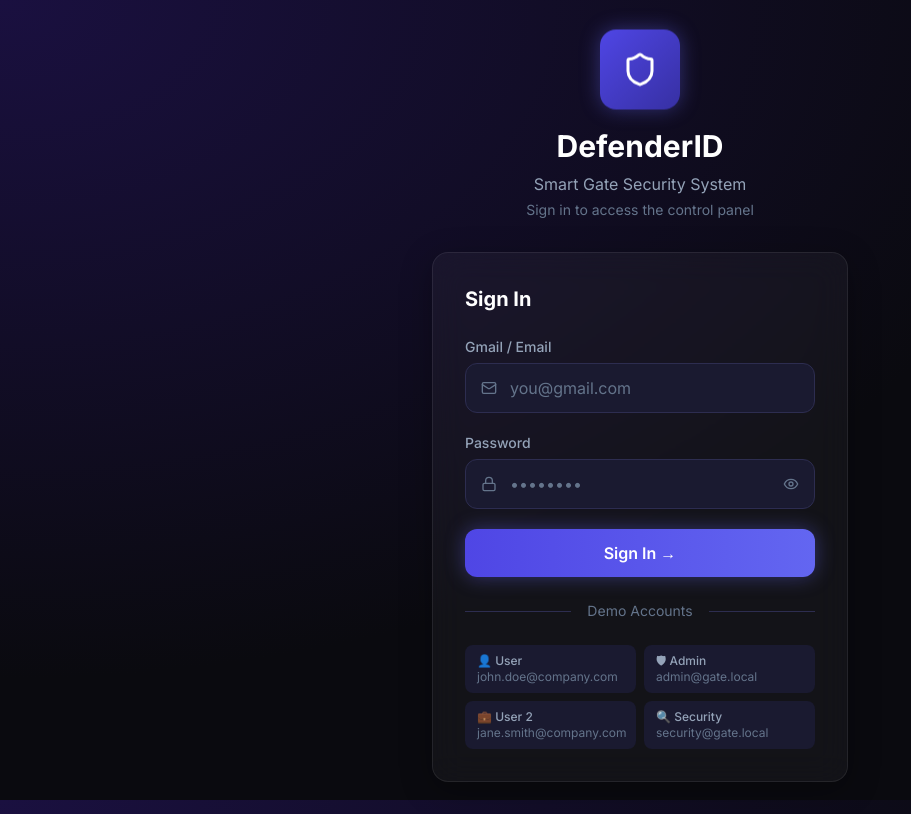
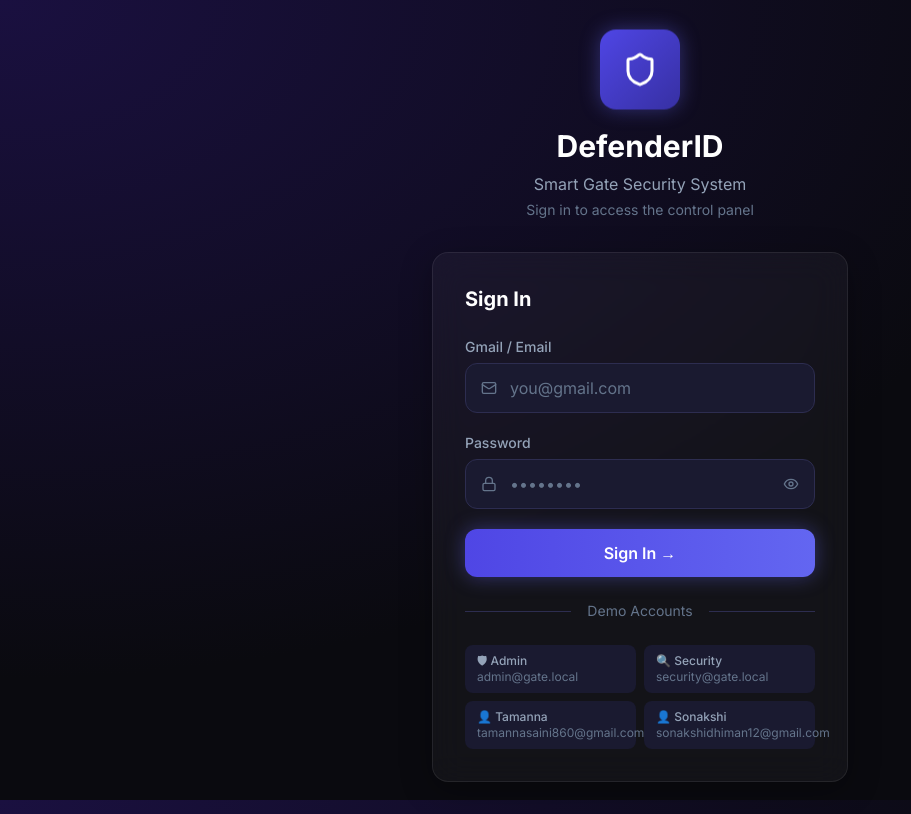
Before and after one commit to ps-puneetsaini/DefenderID-Smart-Gate, a React (Vite) app in the folder frontend/: page / in a window 1280 px wide. Shown: the whole page, without its empty margins (0-911 px from the left). Built offline with nearby package versions, Linux system fonts and the light colour scheme.

Commit message:
data update

```diff
--- a/frontend/src/pages/LoginPage.jsx
+++ b/frontend/src/pages/LoginPage.jsx
@@ -125,10 +125,10 @@ export default function LoginPage() {
           <div className="divider mt-6"><span>Demo Accounts</span></div>
           <div className="grid grid-cols-2 gap-2">
             {[
-              { label: '👤 User',     email: 'john.doe@company.com',  pass: 'password123' },
-              { label: '🛡 Admin',    email: 'admin@gate.local',      pass: 'admin123'    },
-              { label: '💼 User 2',   email: 'jane.smith@company.com',pass: 'password123' },
-              { label: '🔍 Security', email: 'security@gate.local',   pass: 'security123' },
+              { label: '🛡 Admin',    email: 'admin@gate.local',           pass: 'admin123'    },
+              { label: '🔍 Security', email: 'security@gate.local',        pass: 'security123' },
+              { label: '👤 Tamanna',  email: 'tamannasaini860@gmail.com',  pass: 'tanusaini'  },
+              { label: '👤 Sonakshi', email: 'sonakshidhiman12@gmail.com', pass: 'sonakshi12'  },
             ].map(d => (
               <button
                 key={d.email}
```
